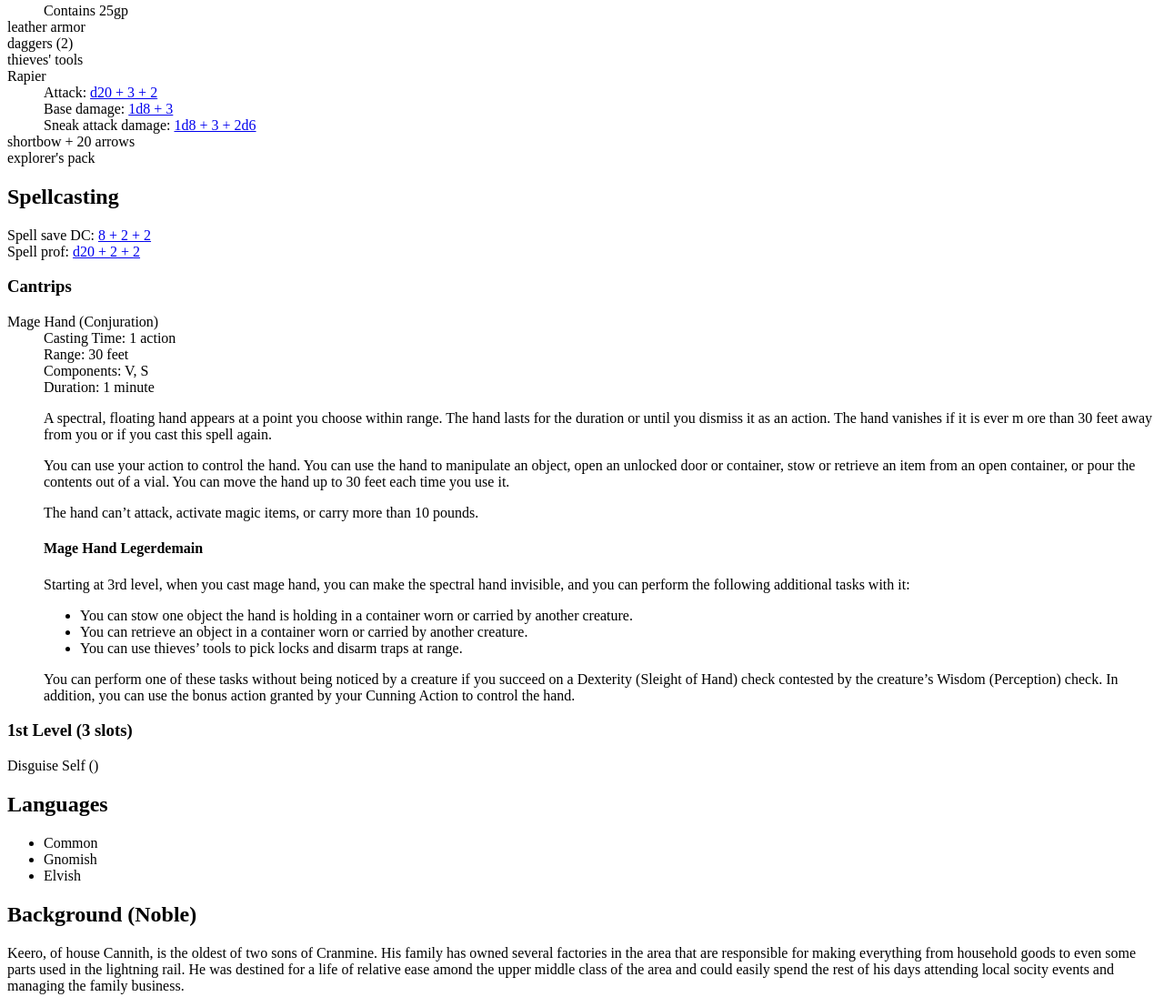
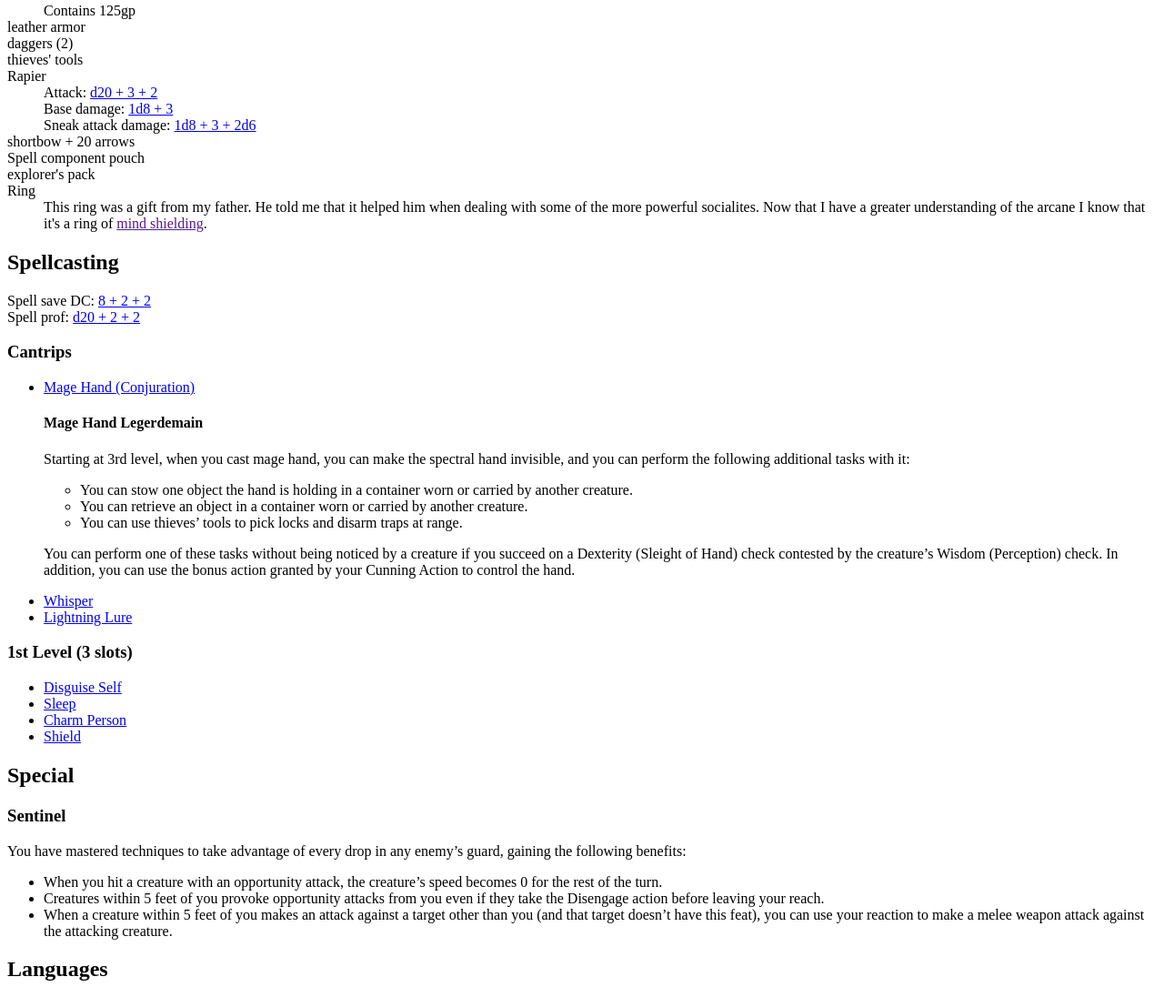
Before and after one commit to prowe/Keero, a website with bundled scripts: page index.html in a window 1280 px wide. Shown: the part 1186-2282 px from the top of the page at 91% size. Built offline with nearby package versions, Linux system fonts and the light colour scheme.

Commit message:
more spell work

```diff
--- a/index.html
+++ b/index.html
@@ -6,6 +6,21 @@
 
     <script src="bundle.js"></script>
     <script src="index.js"></script>
+    <style>
+        main {
+            /*
+            display: flex;
+            flex-wrap: wrap;
+            */
+        }
+        section {
+            /*
+            border: solid thin black;
+            flex-grow: 1;
+            flex-shrink; 1;
+            */
+        }
+    </style>
 </head>
 
 <body>
@@ -14,14 +29,15 @@
     </header>
 
     <main>
+        <section>
             <div>Level 1 Rogue</div>
             <div>Initiative: <span data-populate-modifier="dex"></span></div>
             <div>Total HP: <span data-eval-for-content="8 + getAbilityModifier('con') + (3 * (5 + getAbilityModifier('con')))"></span></div>
             <div>Hit Dice: 1d8</div>
-        <div>Armor Class: <span data-eval-for-content="10 + getStat('dex')"></span></div>
+            <div>Armor Class: <span data-eval-for-content="10 + getAbilityModifier('dex')"></span></div>
             <div>Speed: 30</div>
             <div>Proficiency: <span data-base-stat="prof">2</span></div>
-
+        </section>
         <section>
             <h2>Stats</h2>
             <ul>
@@ -79,7 +95,7 @@
                 <dt>Scroll of pedigree</dt>
 
                 <dt>Purse</dt>
-                <dd>Contains 25gp</dd>
+                <dd>Contains 125gp</dd>
 
                 <dt>leather armor</dt>
                 <dt>daggers (2)</dt>
@@ -97,7 +113,11 @@
                     </div>
                 </dd>
                 <dt>shortbow + 20 arrows</dt>
+                <dt>Spell component pouch</dt>
                 <dt>explorer's pack</dt>
+                <dt>Ring</dt>
+                <dd>This ring was a gift from my father. He told me that it helped him when dealing with some of the more powerful
+                    socialites. Now that I have a greater understanding of the arcane I know that it's a ring of <a href="">mind shielding</a>.</dd>
             </dl>
         </section>
 
@@ -107,59 +127,60 @@
             <div>Spell prof: <a href="#" class="roll-expression">d20 + <span data-eval-for-content="getStat('prof')"></span> + <span data-populate-modifier="int"></span></a></div>
             <div>
                 <h3>Cantrips</h3>
-                <dl>
-                    <dt>Mage Hand (Conjuration)</dt>
-                    <dd>
-                        <div>Casting Time: 1 action</div>
-                        <div>Range: 30 feet</div>
-                        <div>Components: V, S</div>
-                        <div>Duration: 1 minute</div>
-                        <p>
-                            A spectral, floating hand appears at a point you choose within range. The hand lasts for the duration or until you dismiss
-                            it as an action. The hand vanishes if it is ever m ore than 30 feet away from you or if you cast
-                            this spell again.</p>
-                        <p>
-                            You can use your action to control the hand. You can use the hand to manipulate an object, open an unlocked door or container,
-                            stow or retrieve an item from an open container, or pour the contents out of a vial. You can
-                            move the hand up to 30 feet each time you use it.
-                            <p>
-                                <p>
-                                    The hand can’t attack, activate magic items, or carry more than 10 pounds.</p>
-
+                <ul>
+                    <li><a href="http://ephe.github.io/grimoire/spells/mage-hand">Mage Hand (Conjuration)</a>
                         <h4>Mage Hand Legerdemain</h4>
-                                <p>Starting at 3rd level, when you cast mage hand, you can make the spectral hand invisible,
-                                    and you can perform the following additional tasks with it:</p>
+                        <p>Starting at 3rd level, when you cast mage hand, you can make the spectral hand invisible, and you
+                            can perform the following additional tasks with it:</p>
                         <ul>
-                                    <li>You can stow one object the hand is holding in a container worn or carried by another
-                                        creature.
+                            <li>You can stow one object the hand is holding in a container worn or carried by another creature.
                             </li>
                             <li>You can retrieve an object in a container worn or carried by another creature.</li>
                             <li>You can use thieves’ tools to pick locks and disarm traps at range.</li>
                         </ul>
-                                <p>You can perform one of these tasks without being noticed by a creature if you succeed on
-                                    a Dexterity (Sleight of Hand) check contested by the creature’s Wisdom (Perception) check.
-                                    In addition, you can use the bonus action granted by your Cunning Action to control the
-                                    hand.
-                                    <p>
-                    </dd>
-                    <dt></dt>
-                    <dt></dt>
-                </dl>
+                        <p>You can perform one of these tasks without being noticed by a creature if you succeed on a Dexterity
+                            (Sleight of Hand) check contested by the creature’s Wisdom (Perception) check. In addition, you
+                            can use the bonus action granted by your Cunning Action to control the hand.
+                        </p>
+                    </li>
+                    <li><a href="http://ephe.github.io/grimoire/spells/message">Whisper</a></li>
+                    <li><a href="http://ephe.github.io/grimoire/spells/lightning-lure">Lightning Lure</a></li>
+                </ul>
             </div>
             <div>
                 <h3>1st Level (3 slots)</h3>
-                <dl>
-                    <dt>Disguise Self ()</dt>
-                    <dt></dt>
-                    <dt></dt>
-                    <dt></dt>
-                </dl>
+                <ul>
+                    <li><a href="http://ephe.github.io/grimoire/spells/disguise-self">Disguise Self</a></li>
+                    <li><a href="http://ephe.github.io/grimoire/spells/sleep">Sleep</a></li>
+                    <li><a href="http://ephe.github.io/grimoire/spells/charm-person">Charm Person</a></li>
+                    <li><a href="http://ephe.github.io/grimoire/spells/shield">Shield</a></li>
+                </ul>
+            </div>
+        </section>
+
+        <section>
+            <h2>Special</h2>
+
+            <div>
+                <h3>Sentinel</h3>
+                <p>You have mastered techniques to take advantage of every drop in any enemy’s guard, gaining the following
+                    benefits:
+                </p>
+                <ul>
+                    <li>When you hit a creature with an opportunity attack, the creature’s speed becomes 0 for the rest of the
+                        turn.
+                    </li>
+                    <li>Creatures within 5 feet of you provoke opportunity attacks from you even if they take the Disengage action
+                        before leaving your reach.</li>
+                    <li>When a creature within 5 feet of you makes an attack against a target other than you (and that target
+                        doesn’t have this feat), you can use your reaction to make a melee weapon attack against the attacking
+                        creature.
+                    </li>
             </div>
         </section>
 
         <section>
             <h2>Languages</h2>
-
             <ul>
                 <li>Common</li>
                 <li>Gnomish</li>
```
Lines whose indentation alone changed are shown as unchanged.
